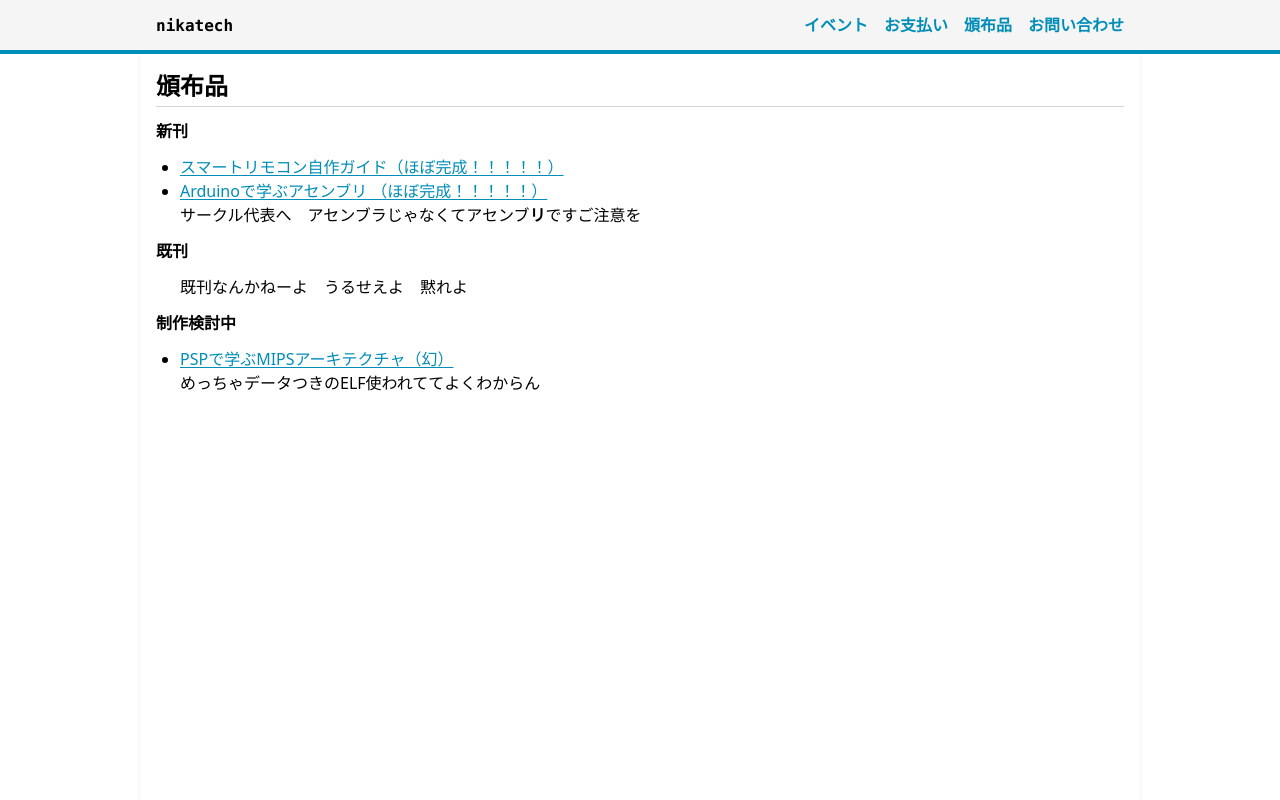
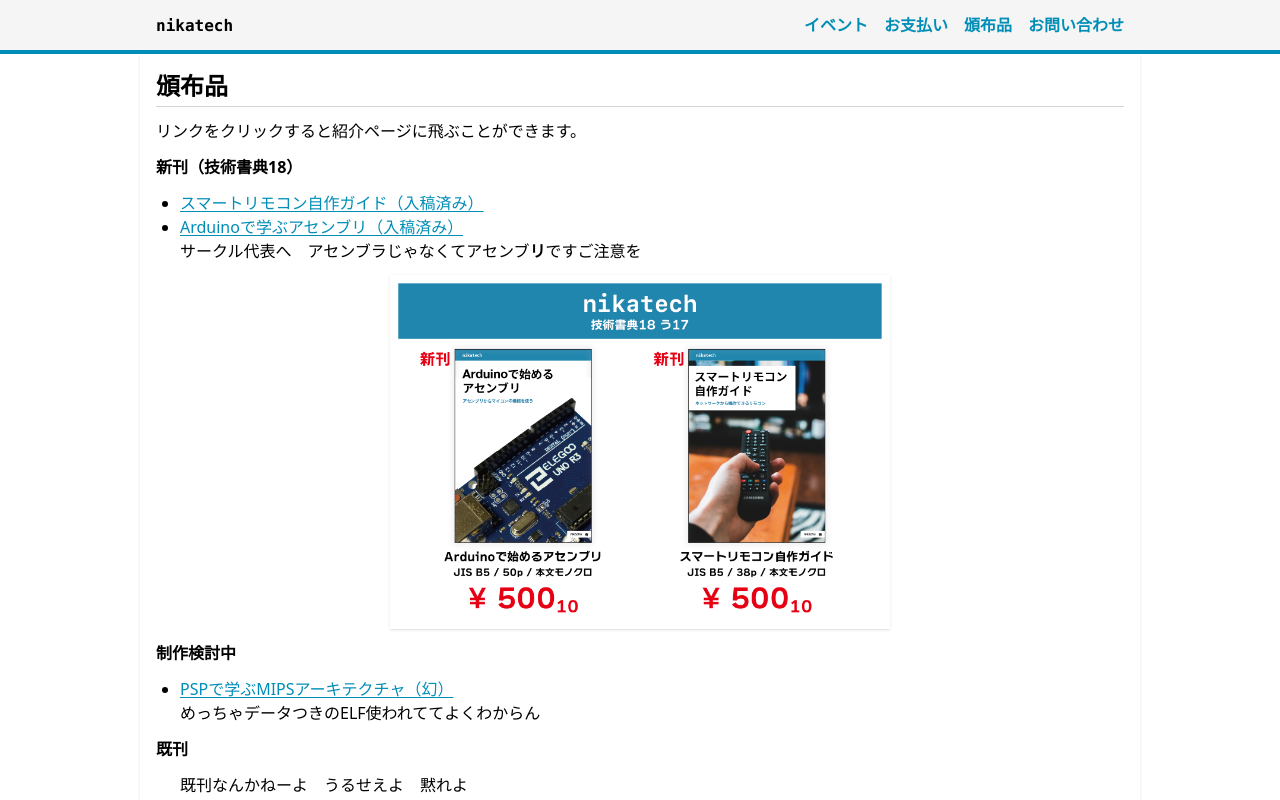
Before and after one commit to nikachu2012/nikatech-site, a Next.js app: page /item in a window 1280 px wide. Shown: the top 800 px of the page. Built offline with nearby package versions, Linux system fonts and the light colour scheme.

Commit message:
[fix] 頒布品ページの調整

```diff
--- a/app/(default)/item/page.tsx
+++ b/app/(default)/item/page.tsx
@@ -1,18 +1,36 @@
 import Link from "next/link";
 import Section from "@/components/Section";
 import HeaderFooter from "@/components/HeaderFooter";
+import Image from "next/image";
+import newRelease from "./new_release.png";
 
 export default function Home() {
     return (
         <HeaderFooter>
             <main className="flex flex-col flex-wrap gap-6 py-4">
                 <Section title={"頒布品"} id="item">
-                    <h3 className="font-bold">新刊</h3>
+                    <p>
+                        リンクをクリックすると紹介ページに飛ぶことができます。
+                    </p>
+
+                    <h3 className="font-bold">新刊（技術書典18）</h3>
                     <ul className="list-disc list-outside ml-6">
-                        <li><Link href={"item/smartremote_guide"}>スマートリモコン自作ガイド（ほぼ完成！！！！！）</Link></li>
+                        <li><Link href={"item/smartremote_guide"}>スマートリモコン自作ガイド（入稿済み）</Link></li>
                         <li>
-                            <Link href={"item/avrasm"}>Arduinoで学ぶアセンブリ （ほぼ完成！！！！！）</Link><br />
+                            <Link href={"item/avrasm"}>Arduinoで学ぶアセンブリ（入稿済み）</Link><br />
                             サークル代表へ　アセンブラじゃなくてアセンブ<b>リ</b>ですご注意を
+                        </li>
+                    </ul>
+
+                    <div className="flex justify-center">
+                        <Image src={newRelease} alt={"技術書典18の新刊"} width={500} className="shadow" />
+                    </div>
+
+                    <h3 className="font-bold">制作検討中</h3>
+                    <ul className="list-disc list-outside ml-6">
+                        <li>
+                            <Link href={"#"}>PSPで学ぶMIPSアーキテクチャ（幻）</Link><br />
+                            めっちゃデータつきのELF使われててよくわからん
                         </li>
                     </ul>
 
@@ -22,14 +40,6 @@
                         {/* <li><Link href={"item/smartremote_guide"}>スマートリモコン自作ガイド（未完成）</Link></li> */}
                         {/* <li><Link href={"item/avrasm"}>高級言語は甘え Part1 AVRアセンブラ （未完成）</Link></li> */}
                     </ul>
-
-                    <h3 className="font-bold">制作検討中</h3>
-                    <ul className="list-disc list-outside ml-6">
-                        <li>
-                            <Link href={"#"}>PSPで学ぶMIPSアーキテクチャ（幻）</Link><br />
-                            めっちゃデータつきのELF使われててよくわからん
-                        </li>
-                    </ul>
                 </Section>
             </main>
         </HeaderFooter>
```
Also changed, not shown: app/(default)/item/new_release.png (added).
